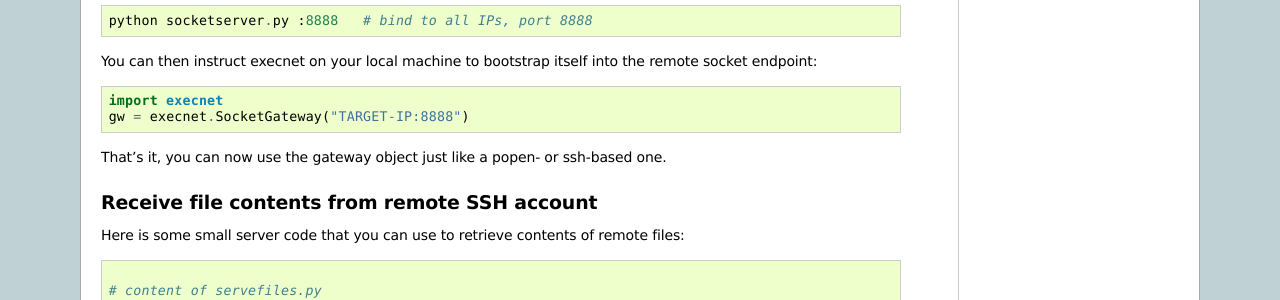
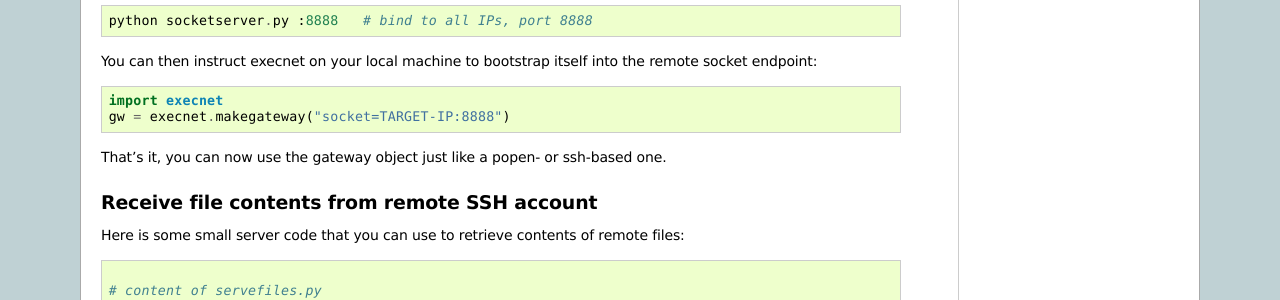
Before and after one commit to bryan-lunt/execnet, a Sphinx documentation site: the page built from doc/example/test_info.txt, in a window 1280 px wide and 900 px high, scrolled down 3075 px. Shown: the part 151-451 px from the top of the window. Built offline with Sphinx 7.4.7, drawn with Linux system fonts in a browser that asks for light colours.

Commit message:
replace the SocketGateway example in the docs

```diff
--- a/doc/example/test_info.txt
+++ b/doc/example/test_info.txt
@@ -186,7 +186,7 @@ You can then instruct execnet on your local machine to bootstrap
 itself into the remote socket endpoint::
 
     import execnet
-    gw = execnet.SocketGateway("TARGET-IP:8888")
+    gw = execnet.makegateway("socket=TARGET-IP:8888")
 
 That's it, you can now use the gateway object just like
 a popen- or ssh-based one.
```
